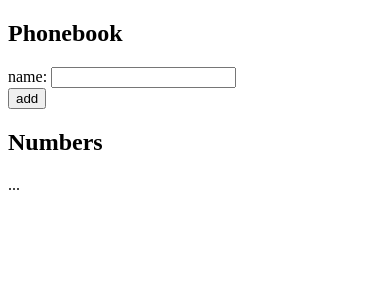
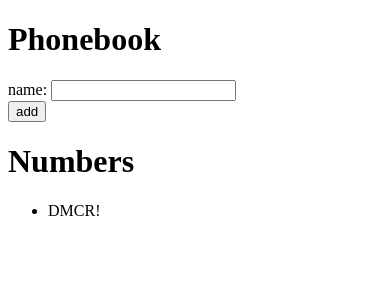
Before and after one commit to dmcr/FullStackOpenFrontEnds, a React (Create React App) app in the folder phonebook/: page / in a window 390 px wide. Shown: the top 300 px of the page. Built offline with nearby package versions, Linux system fonts and the light colour scheme.

Commit message:
Added functionality to add names to a phonebook if not already in it and display the names

```diff
--- a/phonebook/src/App.js
+++ b/phonebook/src/App.js
@@ -1,24 +1,29 @@
 import React, {useState} from 'react';
+import Phonebook from './components/Phonebook'
+import Numbers from './components/Numbers'
 
 const App = () => {
   const [ persons, setPersons] = useState([
-    { name: 'Arto Hellas' }
+    { name: 'DMCR!' }
   ])
   const [ newName, setNewName ] = useState('')
 
+  const addPerson = (event) => {
+    if(persons.filter(person => person.name === newName).length > 0) return alert(`${newName} is already in phone book`)
+    event.preventDefault()
+    const newPerson = {
+      name: newName
+    }
+    setPersons(persons.concat(newPerson))
+    setNewName('')
+  }
+
+  const handleNewNameChange = event => setNewName(event.target.value)
+
   return (
     <div>
-      <h2>Phonebook</h2>
-      <form>
-        <div>
-          name: <input />
-        </div>
-        <div>
-          <button type="submit">add</button>
-        </div>
-      </form>
-      <h2>Numbers</h2>
-      ...
+      <Phonebook newName={newName} addPerson={addPerson} handleNewNameChange={handleNewNameChange} />
+      <Numbers persons={persons} />
     </div>
   )
 }
--- /dev/null
+++ b/phonebook/src/components/Numbers.js
@@ -0,0 +1,15 @@
+import React from 'react'
+
+const Numbers = ({persons}) => {
+    const displayNumbers = () => persons.map(person => <li key={person.name}>{person.name}</li>)
+    return (
+        <div>
+            <h1>Numbers</h1>
+            <ul>
+                {displayNumbers()}
+            </ul>
+        </div>
+    )
+}
+
+export default Numbers
--- /dev/null
+++ b/phonebook/src/components/Phonebook.js
@@ -0,0 +1,22 @@
+import React from 'react'
+
+const Phonebook = ({newName, handleNewNameChange, addPerson}) => {
+    return (
+        <div>
+            <h1>Phonebook</h1>
+            <form onSubmit={addPerson}>
+            <div>
+            name: <input
+                value={newName}
+                onChange={handleNewNameChange}
+            />
+            </div>
+            <div>
+            <button type="submit">add</button>
+            </div>
+        </form>
+      </div>
+    )
+}
+
+export default Phonebook
```
